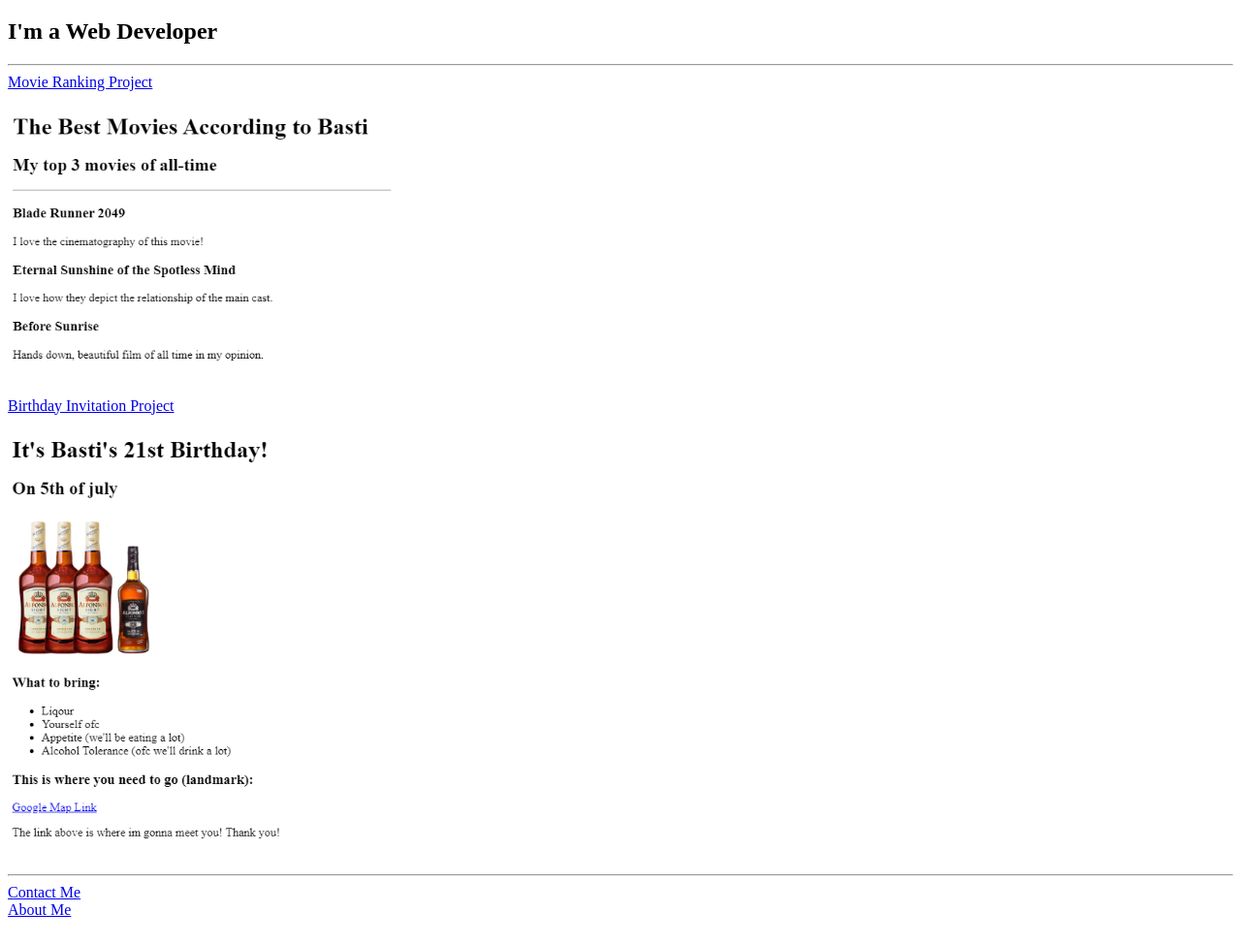
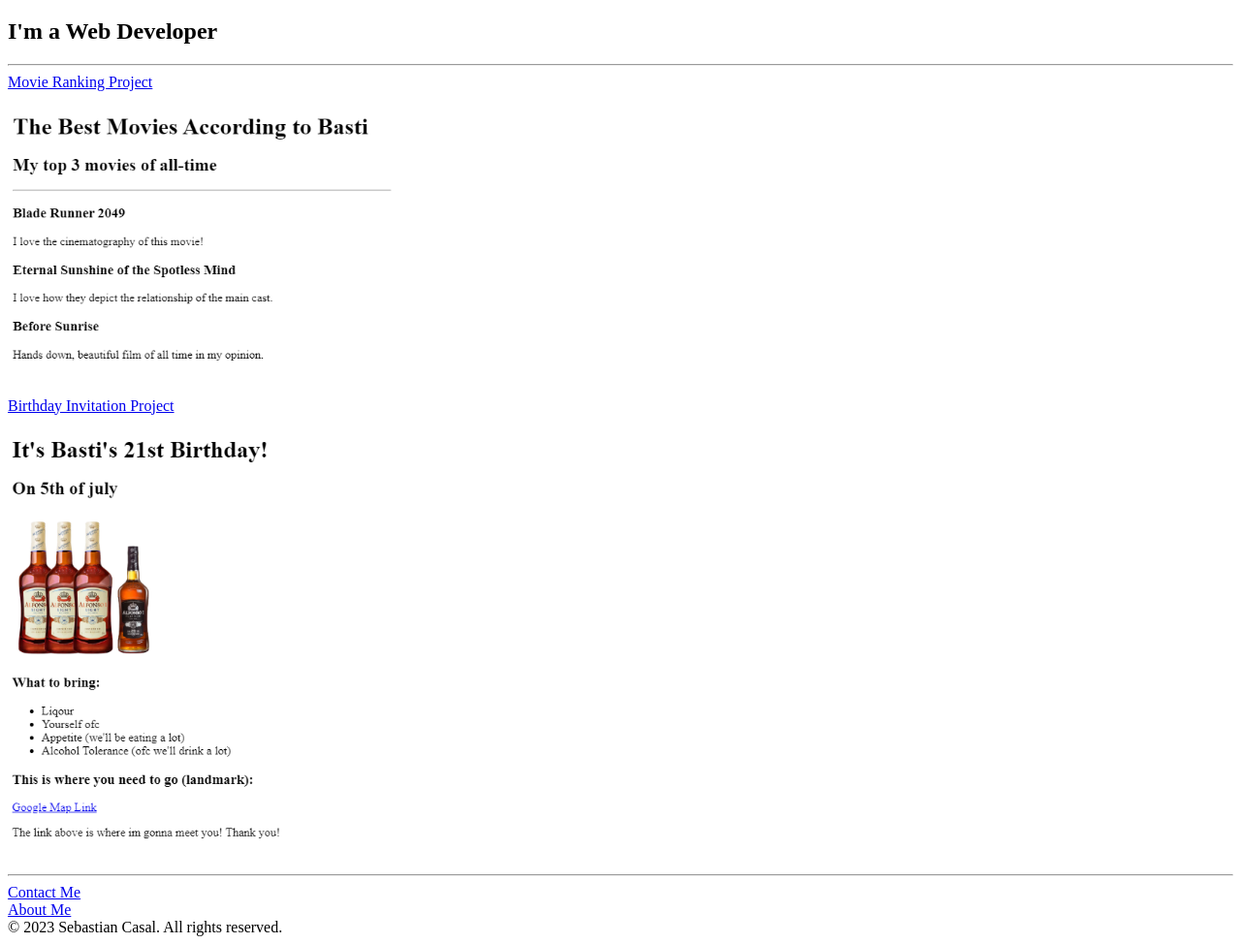
Before and after one commit to Hurishihara/html-portfolio, a plain HTML site: page index.html in a window 1280 px wide. Shown: the part 61-1035 px from the top of the page at 97% size. Drawn offline with Linux system fonts and the light colour scheme.

Commit message:
Update index.html

```diff
--- a/index.html
+++ b/index.html
@@ -29,7 +29,9 @@ alt="preview of Birthday Invitation Project" width="400" >
 <br>
 <a href="./public/about.html"> About Me </a>
 
-
+<footer>
+    © 2023 Sebastian Casal. All rights reserved.
+</footer>
 
 
 
```
